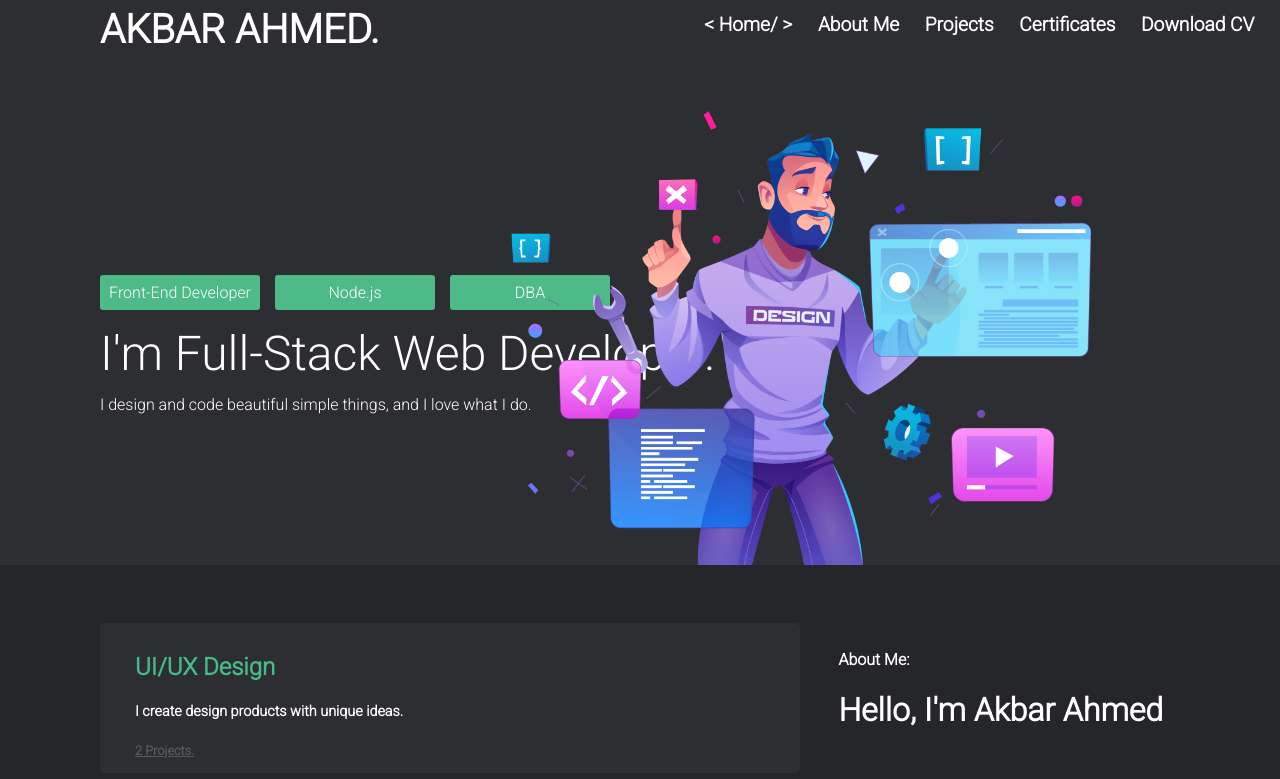
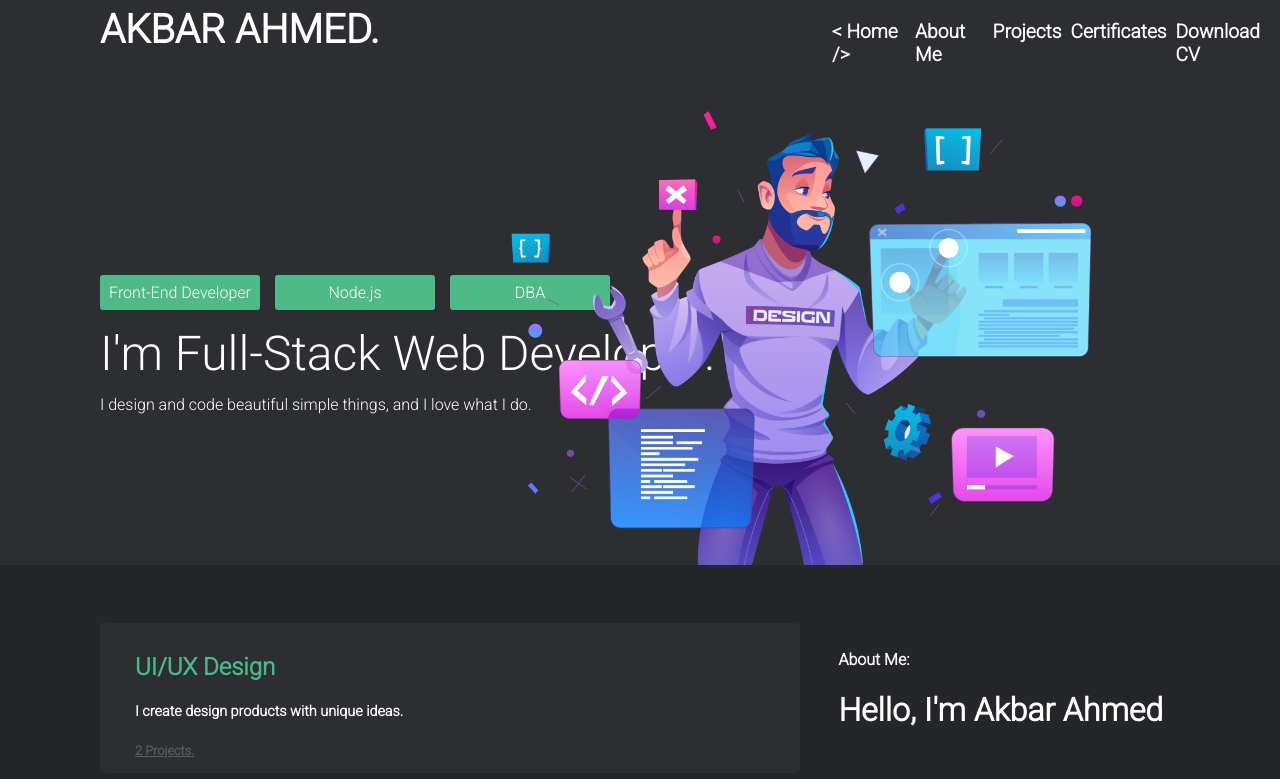
Before and after one commit to akbarGT/React-portfolio-v1, a React (Create React App) app: page / in a window 1280 px wide. Shown: the top 779 px of the page. Built offline with nearby package versions, Linux system fonts and the light colour scheme; a web font is replaced by a local one.

Commit message:
changed nav items to list

```diff
--- a/src/components/Navbar.css
+++ b/src/components/Navbar.css
@@ -14,6 +14,22 @@
     height: 65px;
 }
 
+.navbar ul{
+    list-style: none;
+    display: flex;
+    justify-content: space-around;
+    width: auto;
+    width: 35%;
+}
+.navbar li{
+    color: white;
+    font-size: 1.2em;
+    padding-right: 2%;
+    padding-top: 1%;
+    text-transform: capitalize;
+    font-weight: 600;
+}
+
 .navbar span{
     color: white;
     font-size: 1.2em;
@@ -22,6 +38,6 @@
     text-transform: capitalize;
     font-weight: 600;
 }
-.navbar:hover span{
+.navbar:hover li {
     cursor: pointer;
 }
--- a/src/components/Navbar.js
+++ b/src/components/Navbar.js
@@ -23,14 +23,16 @@ const Navbar = () => {
         >
           AKBAR AHMED.
         </span>
-        <span>&lt; Home/ &gt; </span>
-        <span href="about" onClick={handleClickScroll}>
-          {" "}
-          About Me{" "}
-        </span>
-        <span> Projects </span>
-        <span> Certificates </span>
-        <span> Download CV </span>
+        <ul>
+          <li>&lt; Home /&gt; </li>
+          <li href="about" onClick={handleClickScroll}>
+            {" "}
+            About Me{" "}
+          </li>
+          <li> Projects </li>
+          <li> Certificates </li>
+          <li> Download CV </li>
+        </ul>
       </div>
     </div>
   );
```
